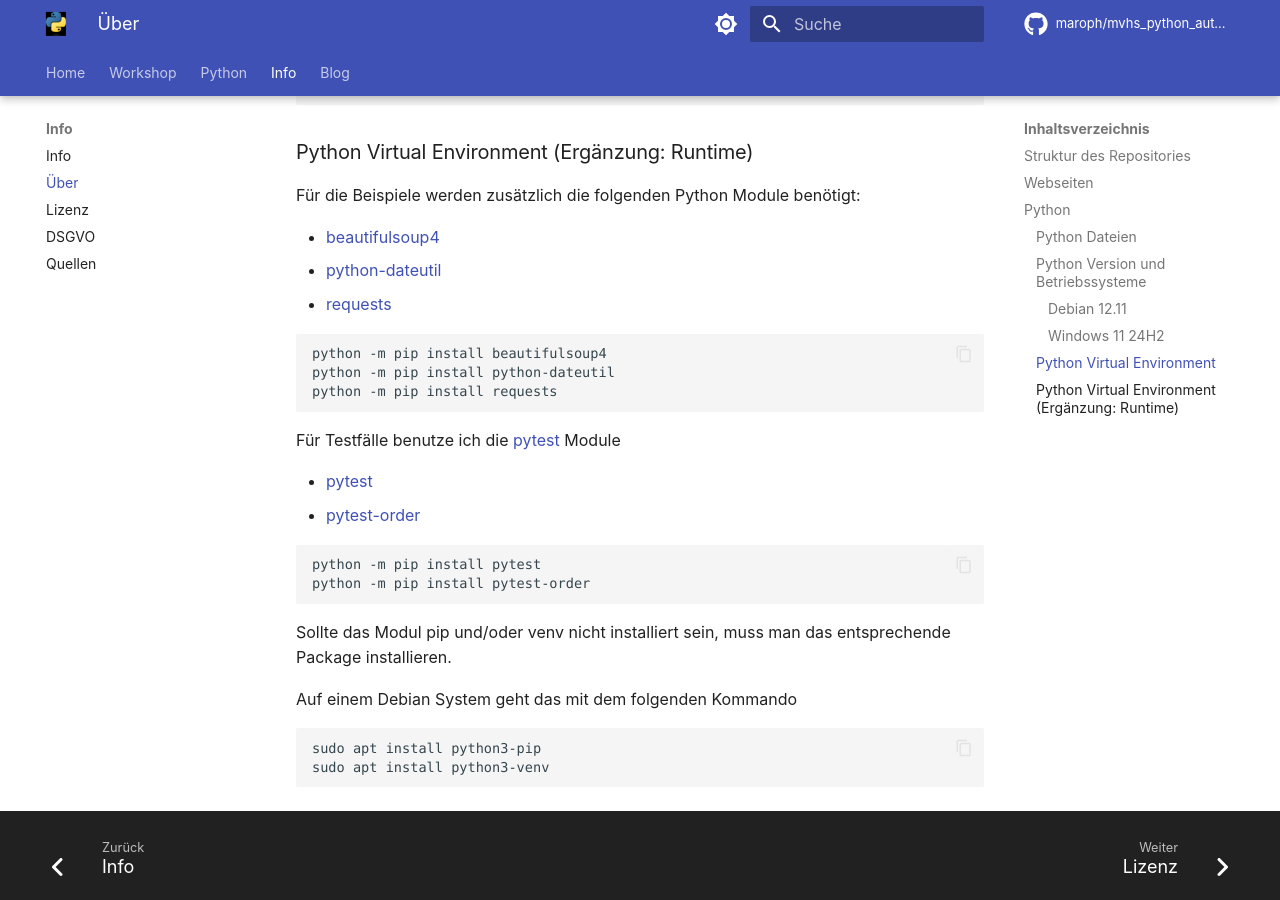
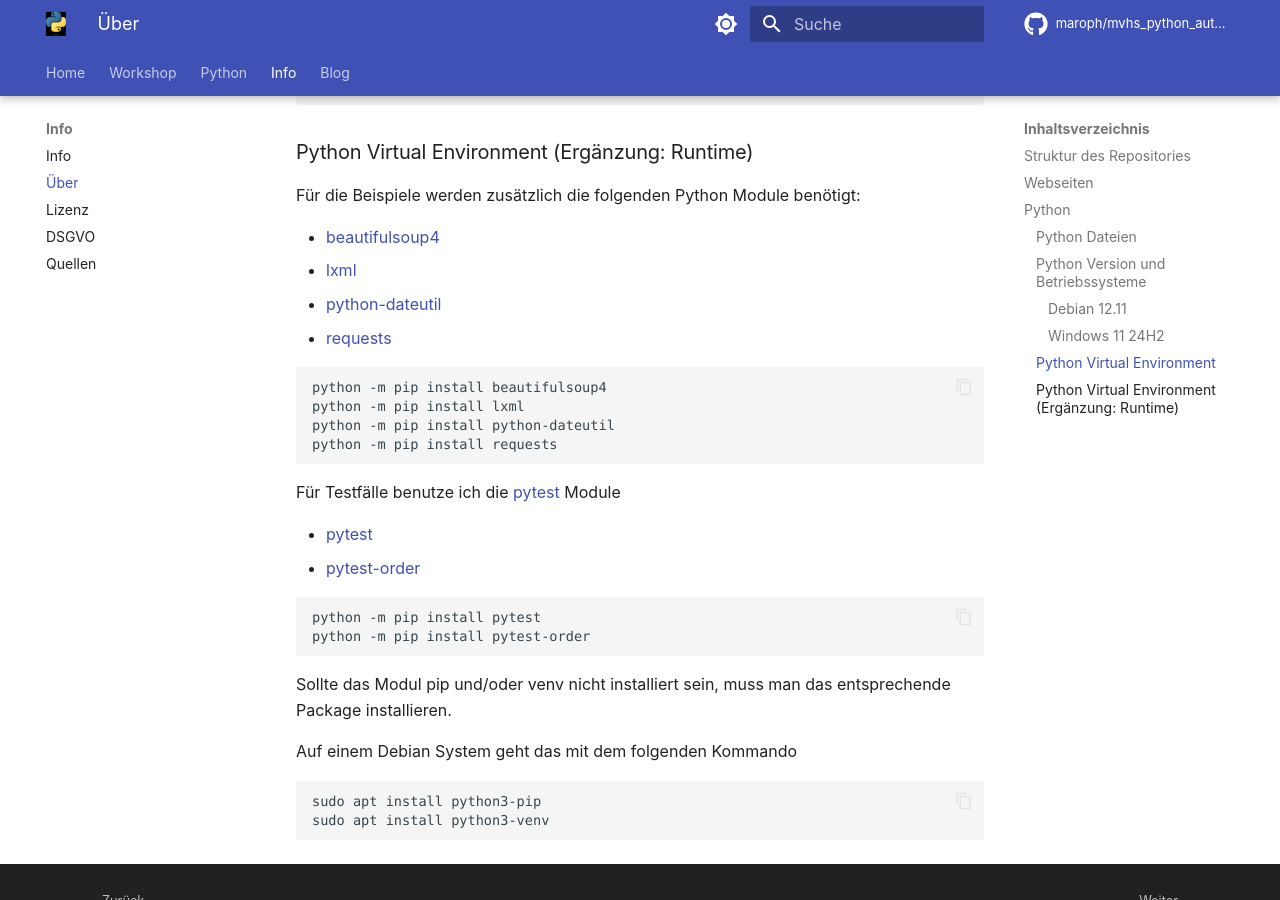
Before and after one commit to maroph/mvhs_python_automatisierung_scripting, an MkDocs documentation site: the page built from docs/info/about.md, in a window 1280 px wide and 900 px high, scrolled down 2480 px. Built offline with MkDocs 1.6.1 and Material for MkDocs 9.7.7, drawn with Linux system fonts in a browser that asks for light colours; plug-ins that fetch from the network failed and are left out; comment, search, counter and statistics services are not loaded.

Commit message:
add module lxml

````diff
--- a/docs/info/about.md
+++ b/docs/info/about.md
@@ -131,11 +131,13 @@ Für die Beispiele werden zusätzlich die
 folgenden Python Module benötigt:
 
 * [beautifulsoup4](https://pypi.org/project/beautifulsoup4/)
+* [lxml](https://pypi.org/project/lxml/)
 * [python-dateutil](https://pypi.org/project/python-dateutil/)
 * [requests](https://pypi.org/project/requests/)
 
 ```
 python -m pip install beautifulsoup4
+python -m pip install lxml
 python -m pip install python-dateutil
 python -m pip install requests
 ```
````
Also changed, not shown: 1 other file.
